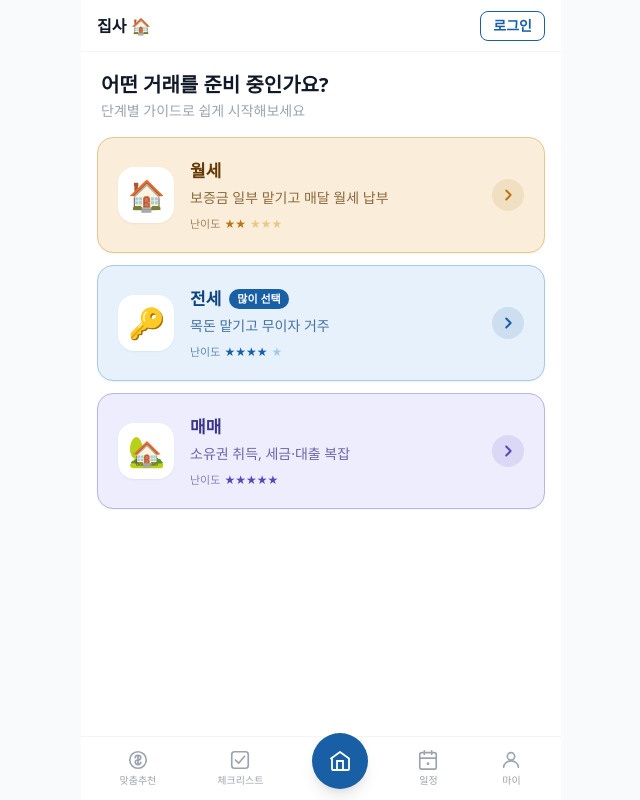
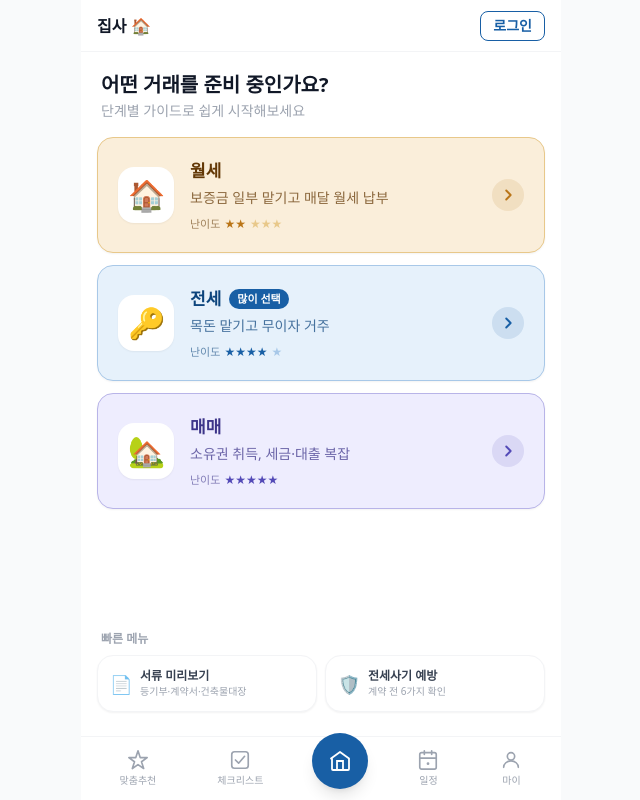
Before and after one commit to jipsa-app/jipsa-client, a React (Vite) app: page / in a window 1280 px wide. Shown: the whole page, without its empty margins (319-959 px from the left). Built offline with nearby package versions, Linux system fonts and the light colour scheme.

Commit message:
fix: 맞춤추천 BottomNav 추가, MyPage 중복 제거, 아이콘 변경, 홈에 서류 빠른 접근 추가

```diff
--- a/src/components/BottomNav.jsx
+++ b/src/components/BottomNav.jsx
@@ -90,11 +90,9 @@ function HomeIcon({ home }) {
 function LoanIcon({ active }) {
   return (
     <svg width="22" height="22" viewBox="0 0 24 24" fill="none">
-      <circle cx="12" cy="12" r="9"
+      <path d="M12 2l2.4 7.4H22l-6.2 4.5 2.4 7.4L12 17l-6.2 4.3 2.4-7.4L2 9.4h7.6z"
         stroke={active ? '#185FA5' : '#9ca3af'} strokeWidth="1.8"
-        fill={active ? '#E6F1FB' : 'none'}/>
-      <path d="M12 7v10M9 9.5C9 8.1 10.3 7 12 7s3 1.1 3 2.5-1.3 2.5-3 2.5-3 1.1-3 2.5S10.3 17 12 17s3-1.1 3-2.5"
-        stroke={active ? '#185FA5' : '#9ca3af'} strokeWidth="1.8" strokeLinecap="round"/>
+        fill={active ? '#E6F1FB' : 'none'} strokeLinecap="round" strokeLinejoin="round"/>
     </svg>
   )
 }
--- a/src/pages/AssetProfile.jsx
+++ b/src/pages/AssetProfile.jsx
@@ -1,6 +1,7 @@
 import { useState } from 'react'
 import { useNavigate } from 'react-router-dom'
 import Header from '../components/Header'
+import BottomNav from '../components/BottomNav'
 
 // 대출 상품 추천 로직
 function getRecommendations({ type, cash, targetPrice, income }) {
@@ -138,8 +139,8 @@ export default function AssetProfile() {
   const needAmount = Number(targetPrice) - Number(cash)
 
   return (
-    <div className="mx-auto max-w-mobile min-h-screen bg-gray-50 pb-10">
-      <Header title="맞춤 대출 추천" />
+    <div className="mx-auto max-w-mobile min-h-screen bg-gray-50 pb-24">
+      <Header title="맞춤 대출 추천" noBack />
 
       <div className="px-4 py-5 space-y-4">
 
@@ -272,6 +273,7 @@ export default function AssetProfile() {
           </div>
         )}
       </div>
+      <BottomNav />
     </div>
   )
 }
--- a/src/pages/Home.jsx
+++ b/src/pages/Home.jsx
@@ -205,8 +205,35 @@ export default function Home() {
         ))}
       </div>
 
+      {/* 빠른 메뉴 */}
+      <div className="px-4 pt-4 pb-2">
+        <p className="text-xs font-semibold text-gray-400 px-1 mb-2">빠른 메뉴</p>
+        <div className="flex gap-2">
+          <button
+            onClick={() => navigate('/documents')}
+            className="flex-1 flex items-center gap-2 bg-white border border-gray-100 rounded-2xl px-3 py-3 shadow-sm"
+          >
+            <span className="text-lg">📄</span>
+            <div className="text-left">
+              <p className="text-xs font-semibold text-gray-700">서류 미리보기</p>
+              <p className="text-[10px] text-gray-400">등기부·계약서·건축물대장</p>
+            </div>
+          </button>
+          <button
+            onClick={() => navigate('/checklist')}
+            className="flex-1 flex items-center gap-2 bg-white border border-gray-100 rounded-2xl px-3 py-3 shadow-sm"
+          >
+            <span className="text-lg">🛡️</span>
+            <div className="text-left">
+              <p className="text-xs font-semibold text-gray-700">전세사기 예방</p>
+              <p className="text-[10px] text-gray-400">계약 전 6가지 확인</p>
+            </div>
+          </button>
+        </div>
+      </div>
+
       {/* 하단 여백 */}
-      <div className="pb-6" />
+      <div className="pb-4" />
       <BottomNav />
     </div>
   )
--- a/src/pages/MyPage.jsx
+++ b/src/pages/MyPage.jsx
@@ -76,23 +76,6 @@ export default function MyPage() {
         <div className="space-y-2">
           <p className="text-xs font-semibold text-gray-400 px-1 tracking-wide">준비 중인 기능 🚧</p>
           <div className="bg-white rounded-2xl border border-gray-100 divide-y divide-gray-50">
-            <button
-              onClick={() => navigate('/mypage/assets')}
-              className="w-full px-4 py-3.5 flex items-center justify-between hover:bg-gray-50 transition-colors rounded-t-2xl"
-            >
-              <div className="flex items-center gap-3">
-                <div className="w-9 h-9 rounded-xl bg-[#E6F1FB] flex items-center justify-center text-lg flex-shrink-0">
-                  💰
-                </div>
-                <div className="text-left">
-                  <p className="text-sm font-medium text-gray-800">맞춤 대출 추천</p>
-                  <p className="text-xs text-gray-400 mt-0.5">내 자산 정보로 대출 상품 추천</p>
-                </div>
-              </div>
-              <svg width="14" height="14" viewBox="0 0 14 14" fill="none">
-                <path d="M5 3l4 4-4 4" stroke="#d1d5db" strokeWidth="1.5" strokeLinecap="round" strokeLinejoin="round"/>
-              </svg>
-            </button>
             <ComingSoon icon="🔔" label="D-day 이메일 알림" desc="계약 만료일 전 이메일로 알림" />
             <ComingSoon icon="✏️" label="이메일 인증" desc="회원가입 시 이메일 본인 인증" />
           </div>
```
